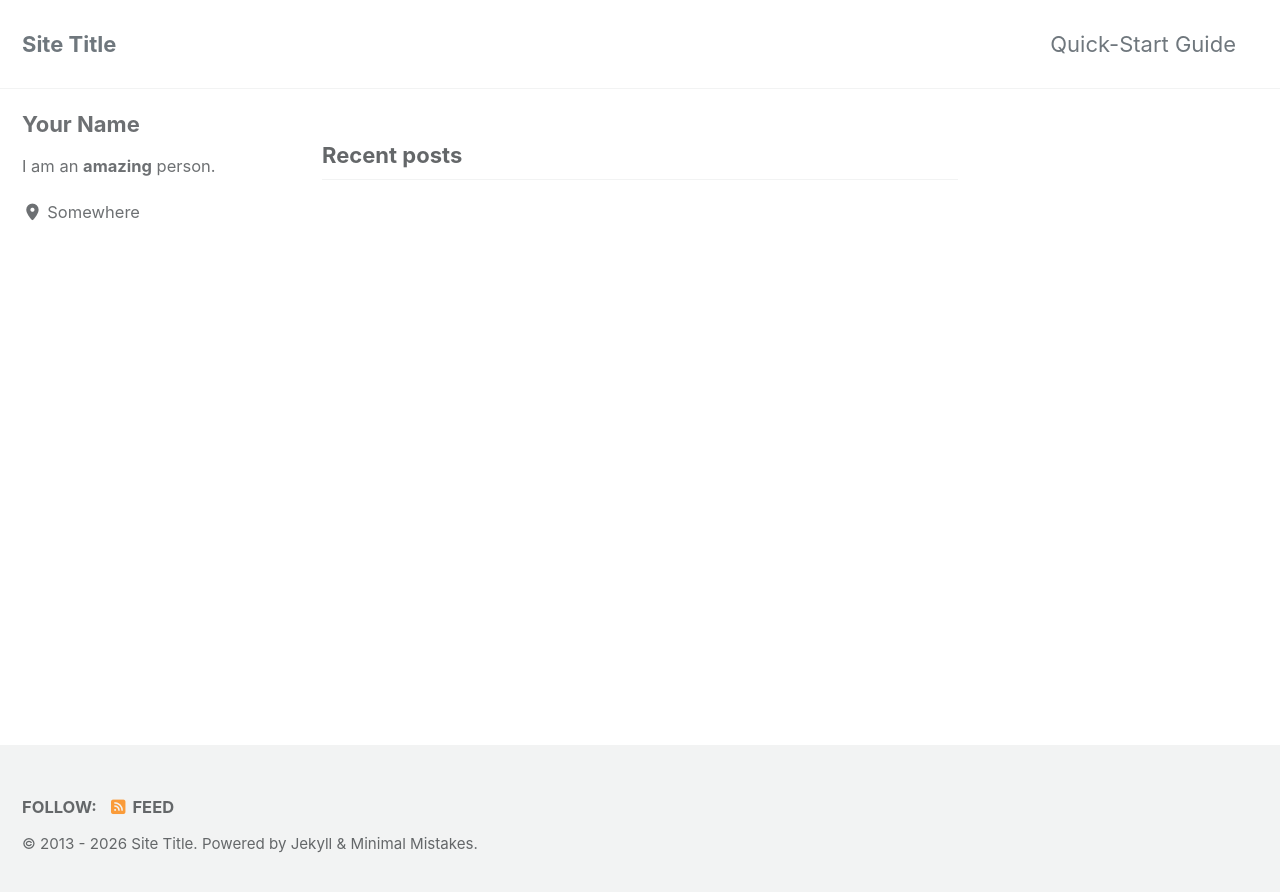
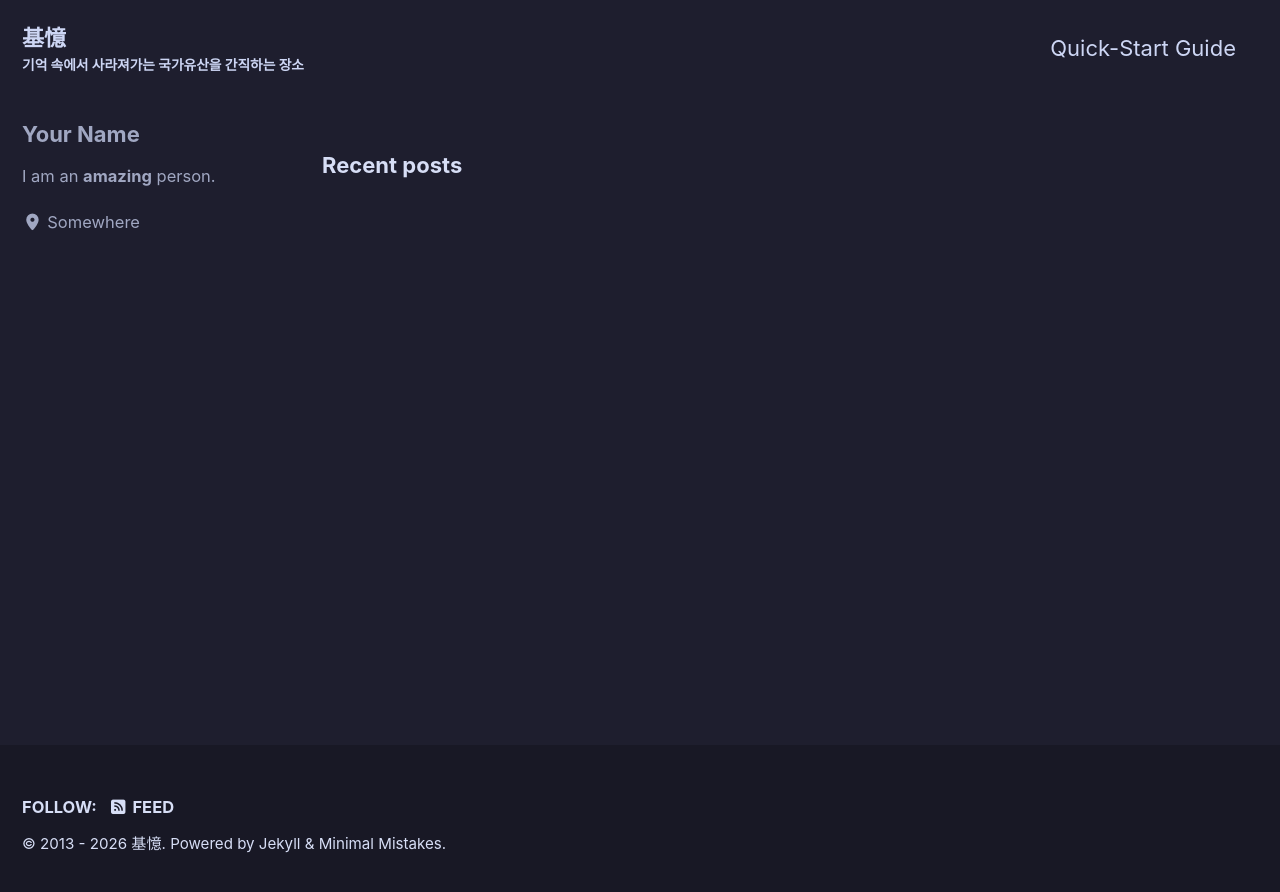
Before and after one commit to ArchiveCulturalHeritage/ArchiveCulturalHeritage.github.io, a Jekyll site: the page built from index.html, in a window 1280 px wide. Shown: the top 892 px of the page. Built offline with Jekyll 4.4.1, drawn with Linux system fonts in a browser that asks for light colours; cached includes are drawn as plain includes; the list of posts is cut into pages by our own code.

Commit message:
Update _config.yml

```diff
--- a/_config.yml
+++ b/_config.yml
@@ -12,16 +12,16 @@
 
 # theme                  : "minimal-mistakes-jekyll"
 # remote_theme           : "mmistakes/minimal-mistakes"
-minimal_mistakes_skin    : "default" # "air", "aqua", "contrast", "dark", "dirt", "neon", "mint", "plum", "sunrise", "catppuccin_latte", "catppuccin_mocha"
+minimal_mistakes_skin    : "catppuccin_mocha" # "air", "aqua", "contrast", "dark", "dirt", "neon", "mint", "plum", "sunrise", "catppuccin_latte", "catppuccin_mocha"
 
 # Site Settings
 locale                   : "en-US"
 direction                : # "ltr" (default), "rtl" # set the direction of the page
-title                    : "Site Title"
+title                    : "基憶"
 title_separator          : "-"
-subtitle                 : # site tagline that appears below site title in masthead
-name                     : "Your Name"
-description              : "An amazing website."
+subtitle                 : "기억 속에서 사라져가는 국가유산을 간직하는 장소" # site tagline that appears below site title in masthead
+name                     : "30419 김하연 |    30518 김서연"
+description              : "대충 글 내용 들어갈 곳"
 url                      : # the base hostname & protocol for your site e.g. "https://mmistakes.github.io"
 baseurl                  : # the subpath of your site, e.g. "/blog"
 repository               : # GitHub username/repo-name e.g. "mmistakes/minimal-mistakes"
```
